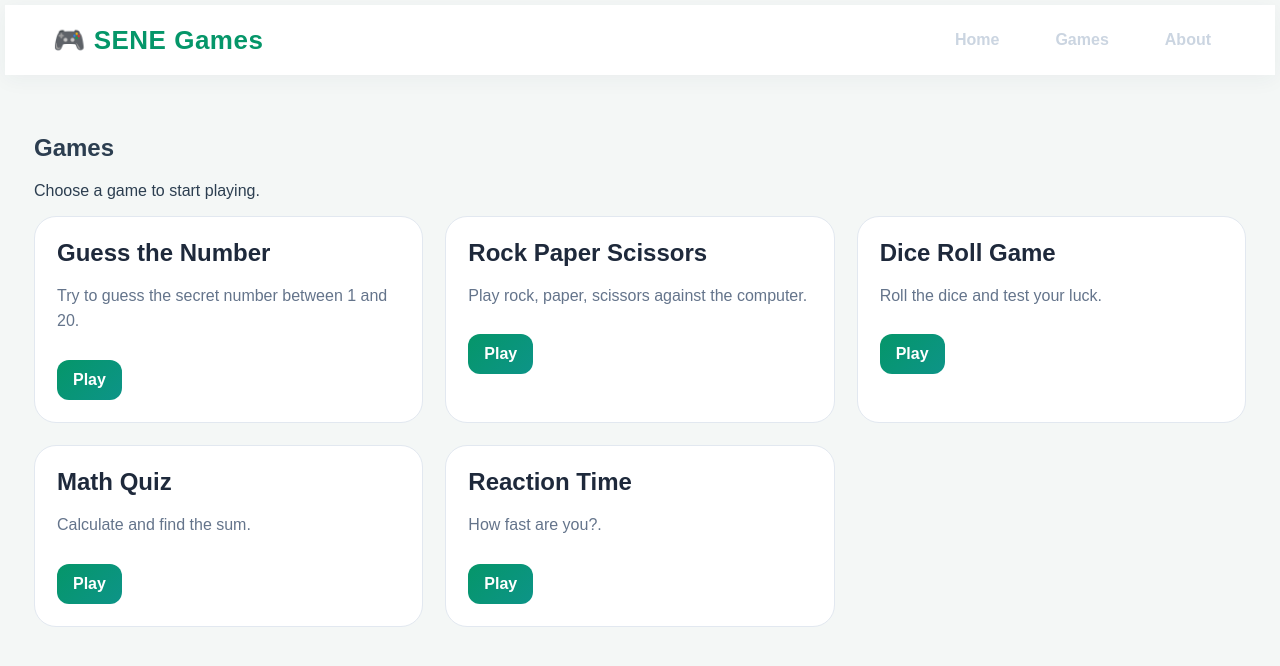
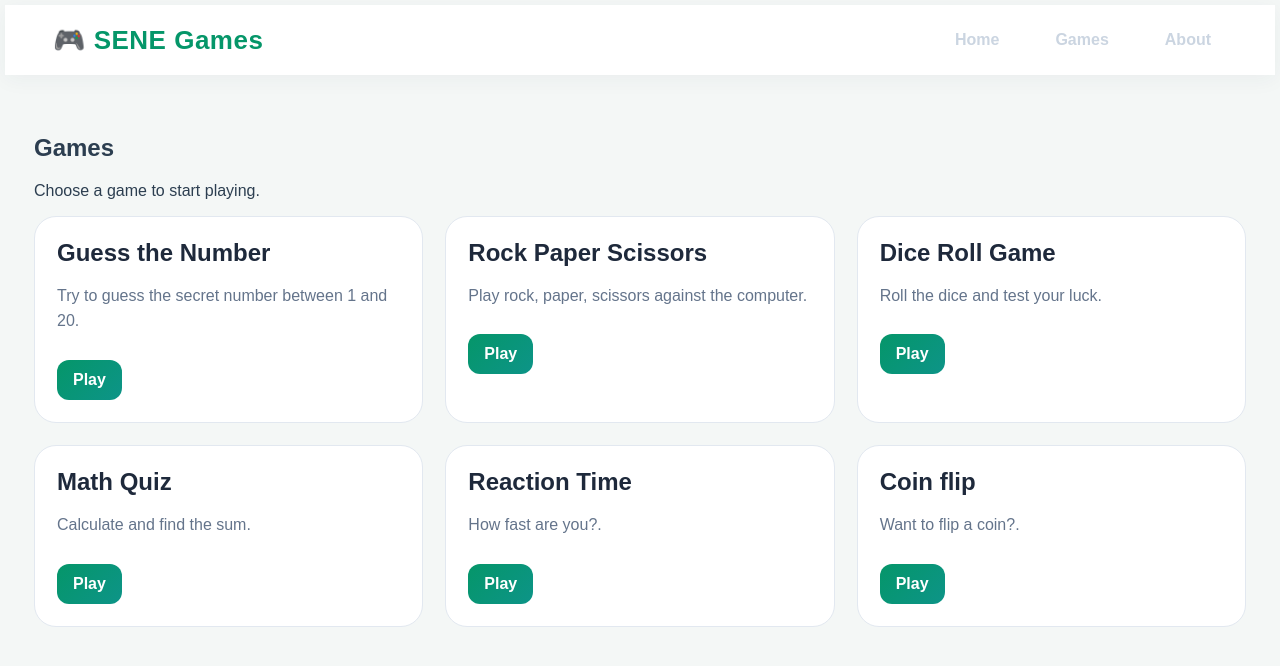
Before and after one commit to tapha2031/Multiplayer-game, a React (Vite) app: page /games in a window 1280 px wide. Shown: the top 666 px of the page. Built offline with nearby package versions, Linux system fonts and the light colour scheme.

Commit message:
fix game routes

```diff
--- a/src/App.jsx
+++ b/src/App.jsx
@@ -25,9 +25,9 @@ function App() {
         <Route path="/games/guess-number" element={<GuessNumber/>} />
         <Route path="/games/rock-paper-scissors" element={<RockPaperScissors />} />
         <Route path="/games/dice-game" element={<DiceGame/>} />
-        <Route path="/games/cointoss" element={<CoinToss/>} />
-        <Route path="/games/mathQuiz" element={<MathQuiz/>} />
-        <Route path="/games/reactionTime" element={<Reactiontime/>} />
+        <Route path="/games/coin-toss" element={<CoinToss/>} />
+        <Route path="/games/math-quiz" element={<MathQuiz/>} />
+        <Route path="/games/reaction-time" element={<Reactiontime/>} />
 
         <Route path="*" element={<NotFound />} />
 
--- a/src/pages/Games.jsx
+++ b/src/pages/Games.jsx
@@ -26,12 +26,17 @@ function Games() {
         <GameCard
         title="Math Quiz"
         description="Calculate and find the sum."
-        path="/games/mathquiz"
+        path="/games/math-quiz"
         />
         <GameCard
         title="Reaction Time"
         description="How fast are you?."
-        path="/games/reactiontime"
+        path="/games/reaction-time"
+        />
+        <GameCard
+        title="Coin flip"
+        description="Want to flip a coin?."
+        path="/games/coin-toss"
         />
       </div>
     </section>
```
